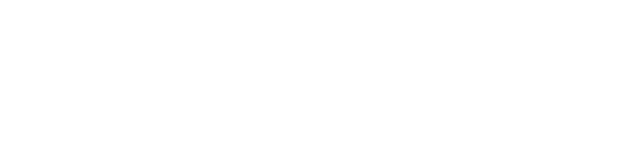
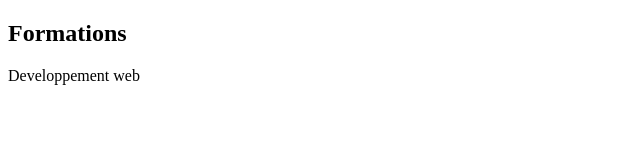
Before and after one commit to billaxel/git-mon-cv, a plain HTML site: page index.html in a window 1280 px wide. Shown: the whole page, without its empty margins (0-640 px from the left). Drawn offline with Linux system fonts and the light colour scheme; files whose address does not match are found by name.

Commit message:
mise en place de la section formations

```diff
--- a/index.html
+++ b/index.html
@@ -8,6 +8,7 @@
     <link rel="stylesheet" href="C:\Users\aures\OneDrive\Documents\Tp\Axel\style.css" >
 </head>
 <body>
-
+    <h2>Formations</h2>
+    <p>Developpement web</p>
 </body>
 </html>
```
